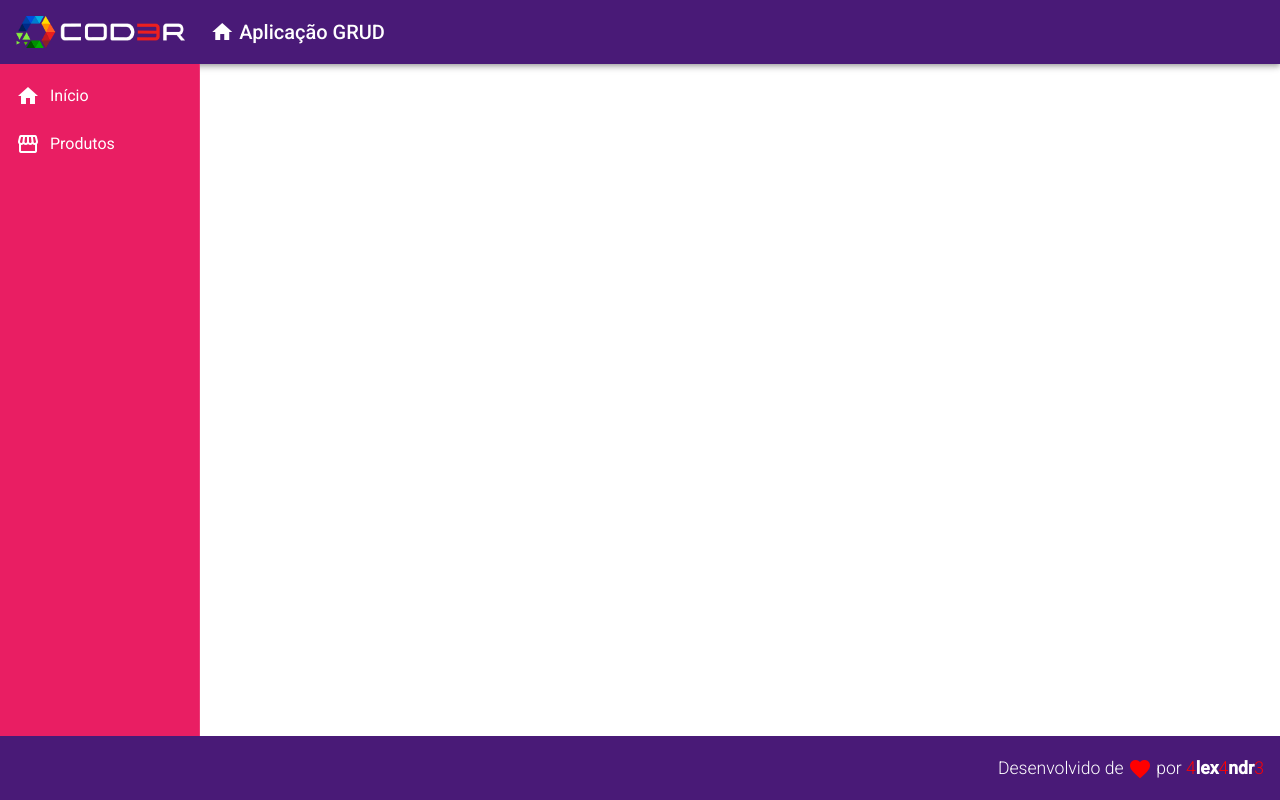
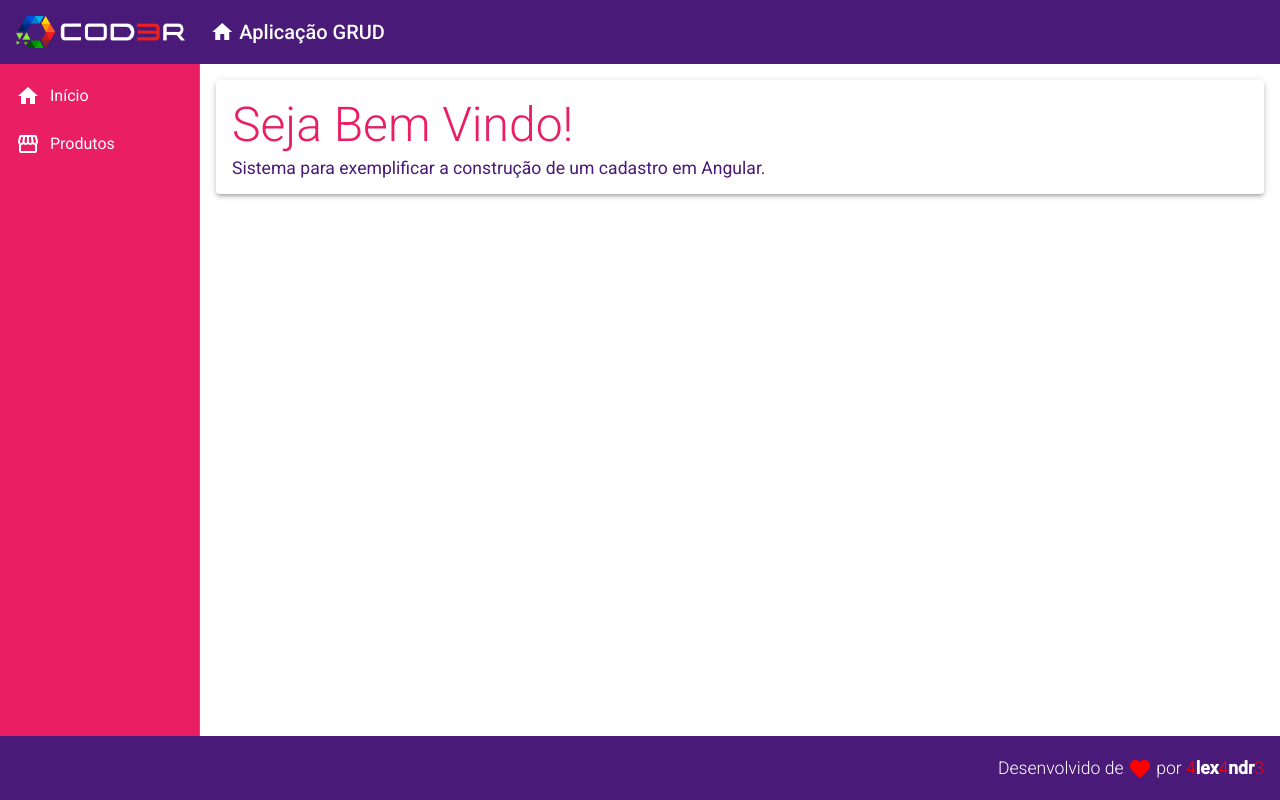
Before and after one commit to AlexandrePascoal/angular-com-jsonserver, an Angular app in the folder frontend/: page / in a window 1280 px wide. Built offline with nearby package versions, Linux system fonts and the light colour scheme.

Commit message:
Criacao componente home

```diff
--- a/frontend/src/app/components/template/nav/nav.component.css
+++ b/frontend/src/app/components/template/nav/nav.component.css
@@ -10,3 +10,9 @@
 .sidenav i {
     padding-right: 10px;
 }
+
+.content{
+    padding: 16px;
+    background-color: #fff;
+    color: #000;
+}
--- a/frontend/src/app/components/template/nav/nav.component.html
+++ b/frontend/src/app/components/template/nav/nav.component.html
@@ -9,4 +9,7 @@
             </a>
         </mat-nav-list>
     </mat-sidenav>
+    <mat-sidenav-content class="content">
+        <app-home></app-home>
+    </mat-sidenav-content>
 </mat-sidenav-container>
--- /dev/null
+++ b/frontend/src/app/view/home/home.component.css
@@ -0,0 +1,15 @@
+.home {
+    background-color: #fff;
+}
+
+.home .title {
+    color: #e91e63;
+    font-size: 3rem;
+    font-weight: 300;
+    line-height: 1.2;
+}
+
+.home .subtitle {
+    color: #491A77;
+    font-size: 1.1rem;
+}
--- /dev/null
+++ b/frontend/src/app/view/home/home.component.html
@@ -0,0 +1,8 @@
+<mat-card class="home mat-elevation-z3">
+    <mat-card-title class="title">
+        Seja Bem Vindo!
+    </mat-card-title>
+    <mat-card-subtitle class="subtitle">
+        Sistema para exemplificar a construção de um cadastro em Angular.
+    </mat-card-subtitle>
+</mat-card>
--- /dev/null
+++ b/frontend/src/app/view/home/home.component.ts
@@ -0,0 +1,15 @@
+import { Component, OnInit } from '@angular/core';
+
+@Component({
+  selector: 'app-home',
+  templateUrl: './home.component.html',
+  styleUrls: ['./home.component.css']
+})
+export class HomeComponent implements OnInit {
+
+  constructor() { }
+
+  ngOnInit(): void {
+  }
+
+}
```
Also changed, not shown: frontend/src/app/app.module.ts (+6 -2 lines).
